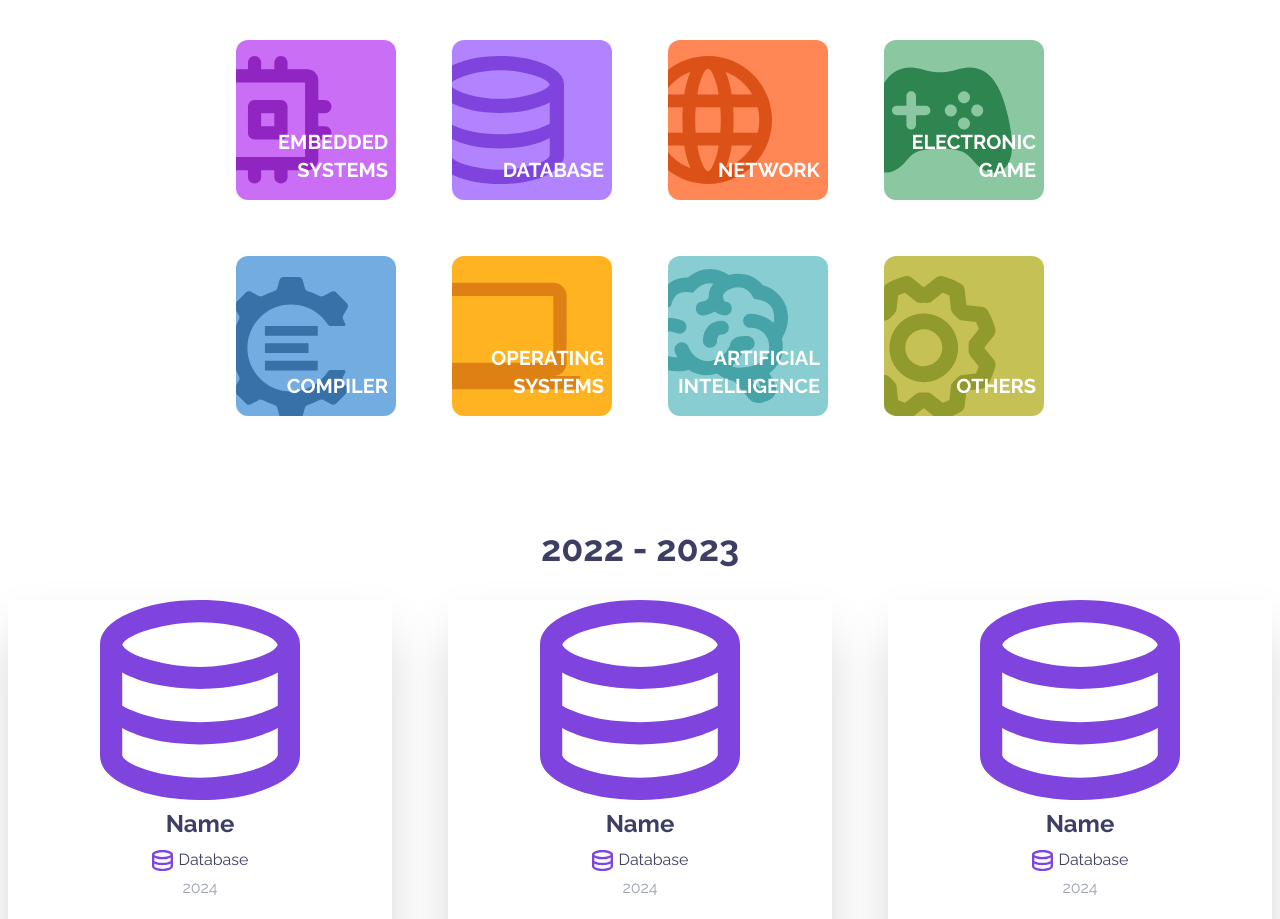
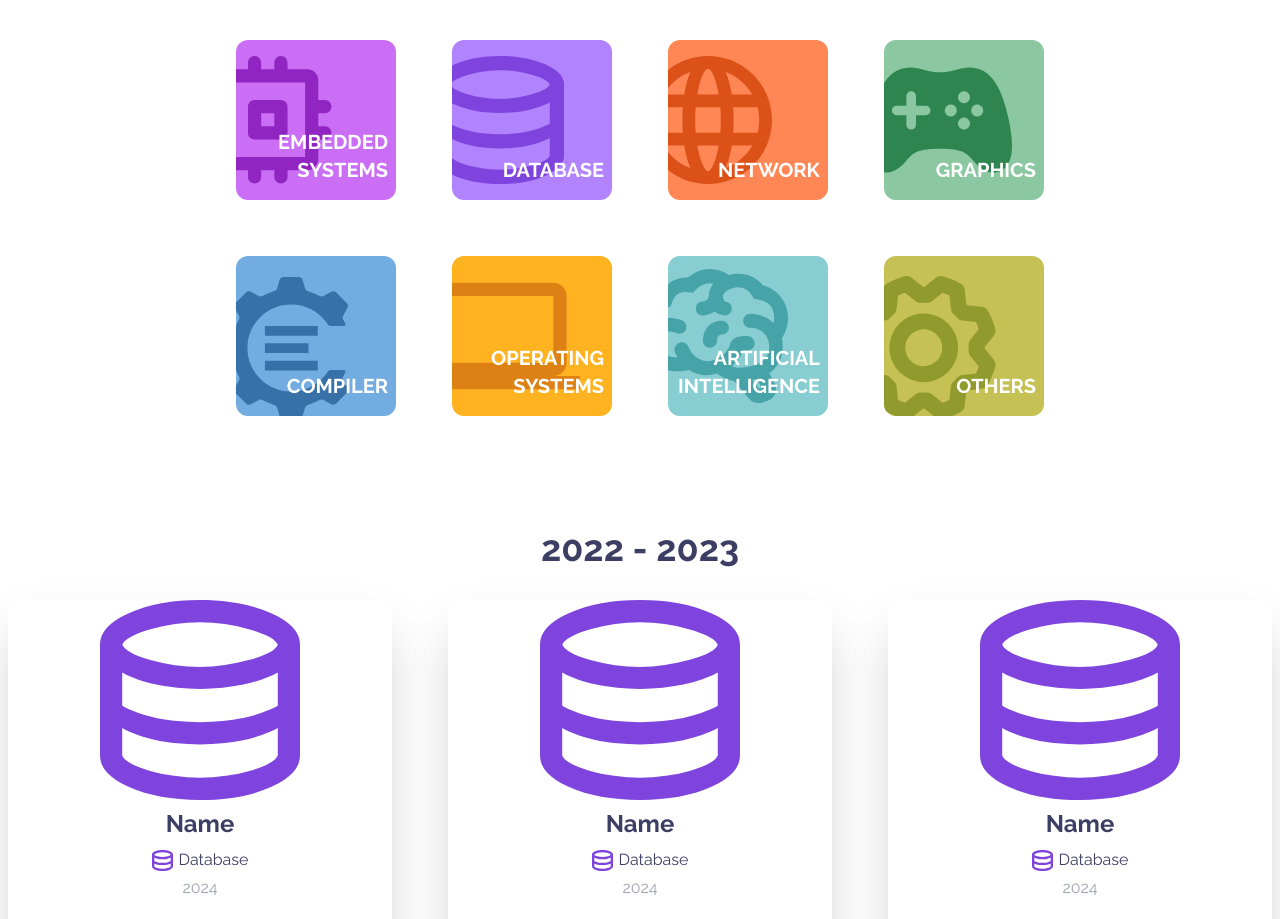
Before and after one commit to acm-ucr/senior-design-website, a Next.js app: page / in a window 1280 px wide. Shown: the part 1500-2419 px from the top of the page. Built offline with nearby package versions, Linux system fonts and the light colour scheme.

Commit message:
text changed to GRAPHICS

```diff
--- a/src/components/landing/ProjectType.jsx
+++ b/src/components/landing/ProjectType.jsx
@@ -76,9 +76,7 @@ const ProjectTypes = () => {
               className="-ml-6 md:-ml-6"
             />
             <p className="text-white text-xl font-bold text-right mr-2 absolute inset-x-0 bottom-0">
-              ELECTRONIC
-              <br />
-              GAME
+              GRAPHICS
             </p>
           </Link>
           <Link
```
